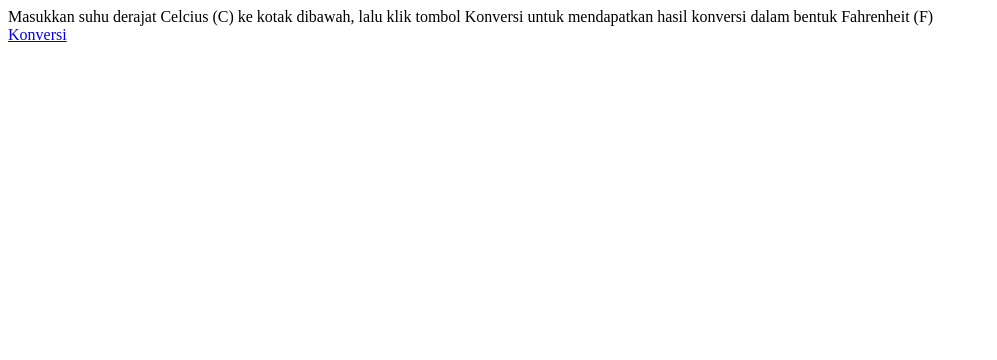
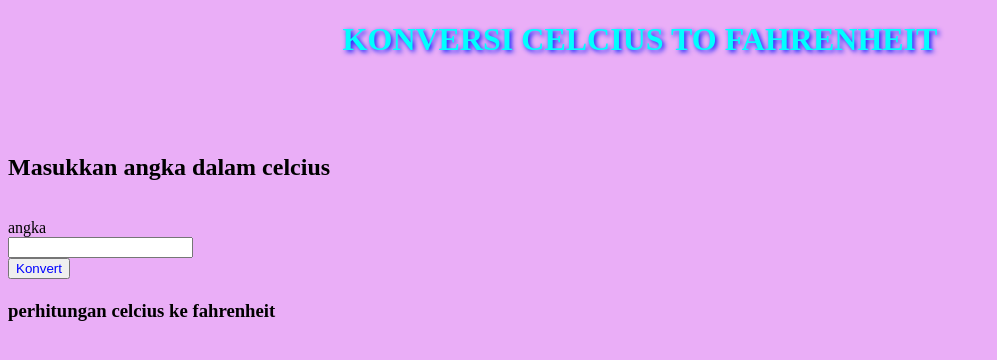
Before and after one commit to revou-fundamental-course/15-apr-24-muzammilatul, a plain HTML site: page index.html in a window 1280 px wide. Shown: the whole page, without its empty margins (0-997 px from the left). Drawn offline with Linux system fonts and the light colour scheme.

Commit message:
first push

```diff
--- a/CSS/style.css
+++ b/CSS/style.css
@@ -0,0 +1,11 @@
+body {
+  background-color: rgb(234, 174, 247);
+}
+#judul{
+  color: aqua;
+  text-align: center;
+  text-shadow: 2px 2px 5px rgb(0, 21, 255);
+}
+#konvert{
+  color: blue;
+}
--- a/index.html
+++ b/index.html
@@ -3,16 +3,27 @@
 <html>
     <head>
         <meta charset="utf-8">
+
+        <link href="CSS/style.css" rel="stylesheet">
         <title>
             MUZAMMILATUL JAMIILAH
         </title>
     </head>
     <body>
-        Masukkan suhu derajat Celcius (C) ke kotak dibawah, lalu klik tombol Konversi untuk mendapatkan
-        hasil konversi dalam bentuk Fahrenheit (F) <br>
-        <a href="file:///C:/Users/muzam/Documents/revou/15-apr-24-muzammilatul/index.html">
-           Konversi
-        </a>
+        <h1 id="judul">KONVERSI CELCIUS TO FAHRENHEIT</h1> <br>
+        <br>
+        <br>
+        <h2> Masukkan angka dalam celcius</h2><br>
+        <form>
+            <label for="data">angka</label><br>
+            <input type="number" id="celci" name="celci"><br>
+            <button id="konvert" type="button">Konvert</button> <br>
+            <script src="js/script.js"></script>
+            <h4><output id="hasil"></output></h4>
+            <h3>perhitungan celcius ke fahrenheit</h3>
+            <p id="demo"></p>
+
+
     </body>
 
 
--- a/js/script.js
+++ b/js/script.js
@@ -0,0 +1,6 @@
+document.getElementById("konvert").addEventListener("click", tampilkan_nilai_form);
+function tampilkan_nilai_form(){
+    var nilai_form=document.getElementById("celci").value;
+    document.getElementById("hasil").innerHTML=nilai_form*(9/5) + 32;
+    document.getElementById("demo").innerHTML ="perhitungan celcius ke fahrenheit yaitu "+ nilai_form + " *9/5 + 32" + " hasilnya adalah " + (nilai_form*(9/5)+32);
+}
```
